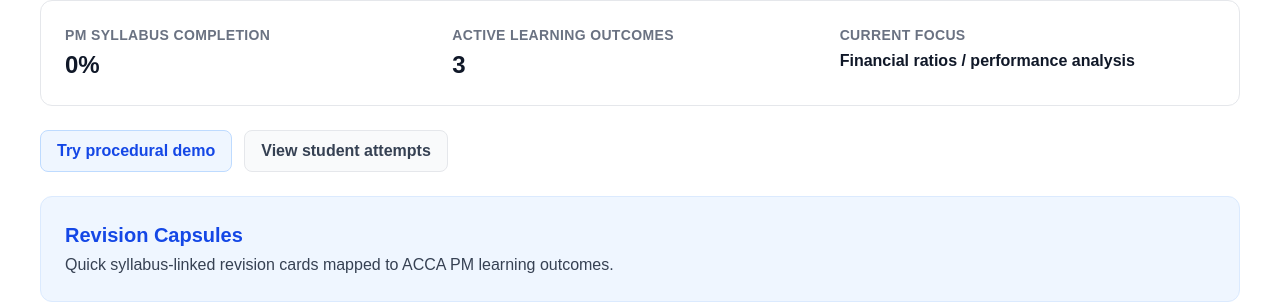
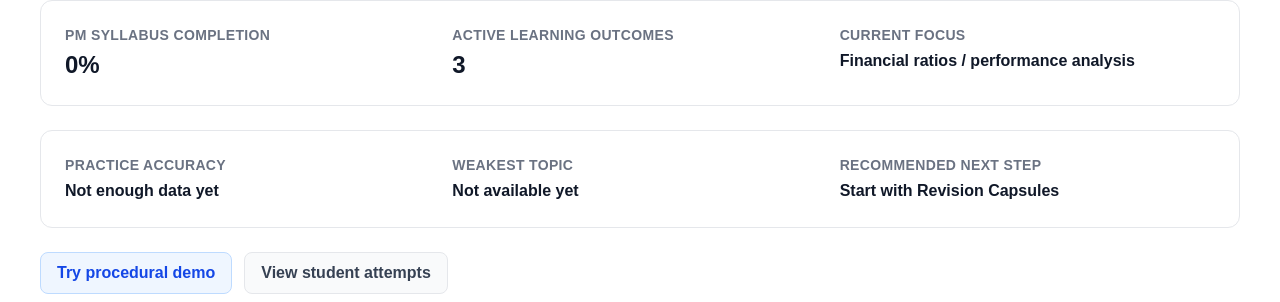
Before and after one commit to ahmedakhalil95-beep/edu-hub, a Next.js app: page / in a window 1280 px wide. Shown: the part 100-402 px from the top of the page. Built offline with nearby package versions, Linux system fonts and the light colour scheme; no server answers; the database is empty.

Commit message:
add mastery placeholder

```diff
--- a/src/app/page.tsx
+++ b/src/app/page.tsx
@@ -36,6 +36,32 @@ export default async function Home() {
           </h2>
           <p className="mt-1 font-semibold text-gray-900">
             Financial ratios / performance analysis
+          </p>
+        </div>
+      </section>
+      <section className="mb-6 grid gap-3 rounded-xl border border-gray-200 bg-white p-6 sm:grid-cols-3">
+        <div>
+          <h2 className="text-sm font-semibold uppercase tracking-wide text-gray-500">
+            Practice Accuracy
+          </h2>
+          <p className="mt-1 font-semibold text-gray-900">
+            Not enough data yet
+          </p>
+        </div>
+        <div>
+          <h2 className="text-sm font-semibold uppercase tracking-wide text-gray-500">
+            Weakest Topic
+          </h2>
+          <p className="mt-1 font-semibold text-gray-900">
+            Not available yet
+          </p>
+        </div>
+        <div>
+          <h2 className="text-sm font-semibold uppercase tracking-wide text-gray-500">
+            Recommended Next Step
+          </h2>
+          <p className="mt-1 font-semibold text-gray-900">
+            Start with Revision Capsules
           </p>
         </div>
       </section>
```
